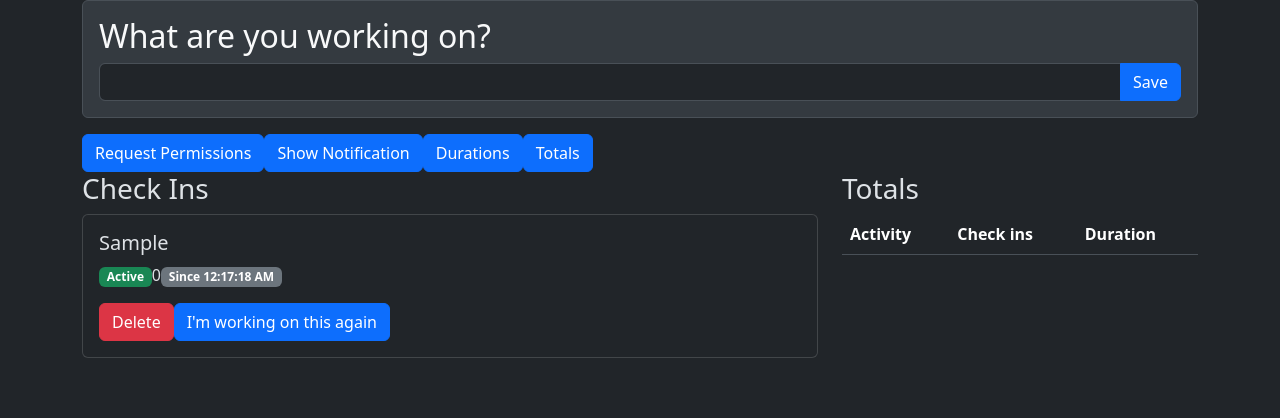
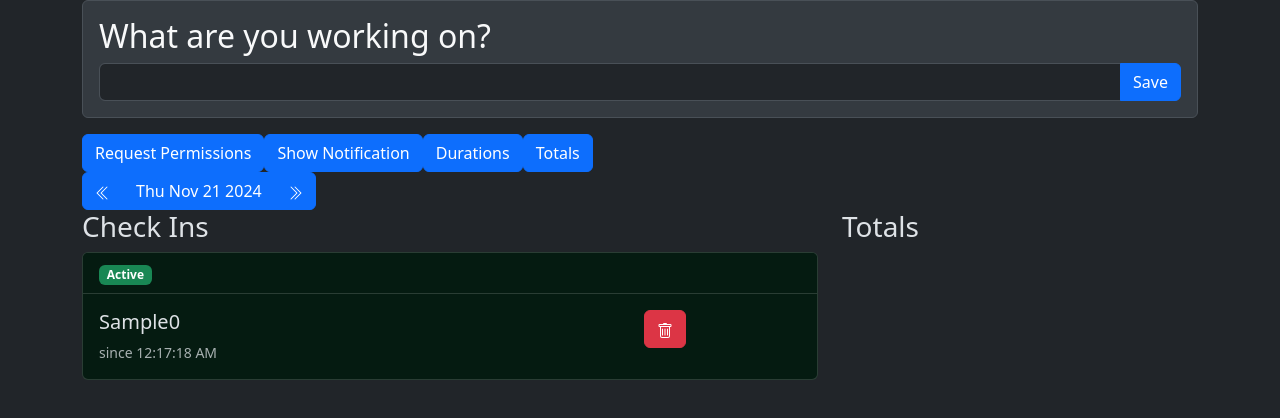
Before and after one commit to connercharlebois-stripe/hourly, a React (Create React App) app: page / in a window 1280 px wide. Both pictures are taken after typing "Sample" into the empty fields and a click on the button "Save". Shown: the top 418 px of the page. Built offline with nearby package versions, Linux system fonts and the light colour scheme.

Commit message:
Added a day filter and updated the look and feel

```diff
--- a/package.json
+++ b/package.json
@@ -13,6 +13,7 @@
     "bootstrap": "^5.3.3",
     "react": "^18.3.1",
     "react-bootstrap": "^2.10.5",
+    "react-bootstrap-icons": "^1.11.4",
     "react-dom": "^18.3.1",
     "react-scripts": "5.0.1",
     "typescript": "^4.9.5",
--- a/src/App.tsx
+++ b/src/App.tsx
@@ -1,10 +1,12 @@
 import React, { useEffect, useState } from 'react';
 import logo from './logo.svg';
 import './App.css';
-import { Alert, Badge, Button, Card, Col, Container, Form, InputGroup, ListGroup, Row, Table } from 'react-bootstrap';
+import { Alert, Badge, Button, ButtonGroup, Card, Col, Container, Form, InputGroup, ListGroup, Row, Table } from 'react-bootstrap';
 import { ICheckIn, ISummary, ITotals } from './types';
 import { getCheckIns, getDurations, getTotals, saveCheckIn, storeCheckIns } from './storage';
 import { useInterval } from './useIterval';
+import CheckInListItem from './components/CheckInListItem';
+import { ChevronBarLeft, ChevronCompactLeft, ChevronDoubleLeft, ChevronDoubleRight } from 'react-bootstrap-icons';
 
 function App() {
   const [checkIns, setCheckIns] = useState<ICheckIn[]>()
@@ -16,8 +18,15 @@ function App() {
   });
   const [activeCheckIn, setActiveCheckIn] = useState<ICheckIn>();
   const [totals, setTotals] = useState<ISummary[]>();
+  const [timeViewDay, setTimeViewDay] = useState<Date>();
   useEffect(() => {
     setCheckIns(getCheckIns())
+    const beginOfDay = new Date();
+    beginOfDay.setHours(0);
+    beginOfDay.setMinutes(0);
+    beginOfDay.setSeconds(0);
+    beginOfDay.setMilliseconds(0);
+    setTimeViewDay(beginOfDay);
   }, [])
   const handleSave = async () => {
     saveCheckIn({ ...newCheckIn, isActive: true, time: new Date() });
@@ -42,7 +51,7 @@ function App() {
     const i = setInterval(() => {
       handleGetDurations();
       handleGetTotals();
-    }, 3000)
+    }, 1000 * 60 * 5)
     const i2 = setInterval(() => {
       setActiveCheckIn(prev => {
         const n = new Notification("Time to Check In", {
@@ -51,7 +60,7 @@ function App() {
         return prev;
       })
       // handleShowNotification();
-    }, 15000)
+    }, 1000 * 60 * 20)
     return () => {
       clearInterval(i);
       clearInterval(i2);
@@ -87,6 +96,22 @@ function App() {
   const handleGetTotals = () => {
     setTotals(getTotals());
   }
+  const handleChangeTimeViewDay = (forward: boolean) => {
+    const start = timeViewDay;
+    start?.setDate(start.getDate() + (forward ? 1 : -1));
+    if (start){
+      setTimeViewDay(new Date(start));
+    }
+  }
+  const minutesToNearestHalfHours = (min: number) : number => {
+    return Math.ceil(min/30) * .5
+  }
+  const isOnSameDate = (c: Date, d: Date) :boolean => {
+    if (!c || !d){
+      return false
+    }
+    return c.toDateString() === d.toDateString();
+  }
   return (
     <div className="App">
       <header className="App-header">
@@ -113,27 +138,26 @@ function App() {
             </Col>
           </Row>
           <Row>
+            <Col sm={12}>
+
+              <ButtonGroup>
+                <Button onClick={() => handleChangeTimeViewDay(false)}><ChevronDoubleLeft /></Button>
+                <Button>
+                  {timeViewDay?.toDateString()}
+                </Button>
+                <Button onClick={() => handleChangeTimeViewDay(true)}><ChevronDoubleRight /></Button>
+              </ButtonGroup>
+            </Col>
+          </Row>
+          <Row>
             <Col sm={8}>
               <h3>Check Ins</h3>
-              {checkIns?.sort((a, b) => b.time > a.time ? 1 : -1).map(c =>
-                <Card key={c.id} className='mb-3'>
-                  <Card.Body>
-                    <Card.Title>
-                      {c.label}
-                    </Card.Title>
-                    <Card.Text>
-                      {c.isActive &&
-                        <Badge bg="success">Active</Badge>
-                      }
-                      {c.duration && c.duration > 0 &&
-                        <Badge bg="primary">{c.duration} minutes</Badge>
-                      }
-                      <Badge bg="secondary">Since {new Date(c.time).toLocaleTimeString()}</Badge>
-                    </Card.Text>
-                    <Button variant='danger' onClick={() => handleDelete(c.id)}>Delete</Button>
-                    <Button onClick={() => handleReCheckIn(c.label)}>I'm working on this again</Button>
-                  </Card.Body>
-                </Card>
+              {checkIns?.filter(c => isOnSameDate(new Date(c.time), timeViewDay!)).sort((a, b) => b.time > a.time ? 1 : -1).map(c =>
+                <CheckInListItem
+                  checkIn={c}
+                  onDelete={(n) => handleDelete(n)}
+                  onReCheckIn={(s) => handleReCheckIn(s)}
+                />
               )}
             </Col>
             <Col sm={4}>
@@ -148,15 +172,24 @@ function App() {
                     </tr>
                   </thead>
                   <tbody>
-                    {totals.map(t =>
+                    {totals.filter(t => isOnSameDate(new Date(t.date), timeViewDay!)).sort((a,b) => b.duration - a.duration).map(t =>
                       <tr>
                         <td>{t.label}</td>
                         <td>{t.checkInCount}</td>
-                        <td>{t.duration} minutes</td>
+                        <td>{minutesToNearestHalfHours(t.duration)} h<br/><span className='text-muted small'>({t.duration} minutes)</span></td>
                       </tr>
                     )}
 
                   </tbody>
+                  <tfoot>
+                    <tr>
+                        <td>Total</td>
+                        <td></td>
+                        <td>{checkIns?.map(c => minutesToNearestHalfHours(c.duration!)).reduce((prev, curr) => prev! + curr!,0)}
+                          <br/>
+                          <span className='text-muted small'>({minutesToNearestHalfHours(checkIns?.map(c => c.duration!).reduce((prev, curr) => prev + curr,0)!)} actual)</span></td>
+                      </tr>
+                  </tfoot>
                 </Table>
               }
             </Col>
--- /dev/null
+++ b/src/components/CheckInListItem.tsx
@@ -0,0 +1,48 @@
+import { Badge, Button, ButtonGroup, Card, Col, Row } from "react-bootstrap";
+import { ICheckIn } from "../types";
+import { ArrowClockwise, Trash } from "react-bootstrap-icons";
+
+type Props = {
+    checkIn: ICheckIn,
+    onDelete: (n: number) => void,
+    onReCheckIn: (s: string) => void
+}
+const CheckInListItem = (props: Props) => {
+    const c = props.checkIn;
+    return <Card key={c.id} className={`mb-3 ${c.isActive?"bg-success-subtle":""}`}>
+        {c.isActive &&
+            <Card.Header className="bg-success-subtle">
+                <Badge bg="success">Active</Badge>
+            </Card.Header>
+        }
+        <Card.Body>
+            <Row>
+                <Col sm={9}>
+                    <Card.Title className="d-flex justify-content-between">
+                        {c.label}
+
+                        {c.duration && c.duration > 0 &&
+                            <Badge bg="primary">{c.duration} min</Badge>
+                        }
+                    </Card.Title>
+                    <Card.Text className="text-muted small">
+                    since {new Date(c.time).toLocaleTimeString()}
+                    </Card.Text>
+                </Col>
+                <Col sm={3}>
+                    <ButtonGroup>
+                        <Button variant='danger' onClick={() => props.onDelete(c.id)}><Trash /></Button>
+                        {!c.isActive &&
+                            <Button variant="secondary" onClick={() => props.onReCheckIn(c.label)}><ArrowClockwise /></Button>
+                        }
+                    </ButtonGroup>
+                </Col>
+            </Row>
+        </Card.Body>
+        {/* <Card.Footer>
+            since {new Date(c.time).toLocaleTimeString()}
+        </Card.Footer> */}
+    </Card>
+}
+
+export default CheckInListItem;
--- a/src/storage.ts
+++ b/src/storage.ts
@@ -51,7 +51,7 @@ export const getDurations = () => {
 
 const diffInMinutes = (date1: Date, date2: Date) => {
     const diffInMilliseconds = new Date(date2).getTime() - new Date(date1).getTime();
-    const diffInMinutes = Math.round(diffInMilliseconds * 100 / (1000 * 60));
+    const diffInMinutes = Math.round(diffInMilliseconds / (1000 * 60));
     return Math.abs(diffInMinutes)
 }
 
@@ -68,7 +68,8 @@ export const getTotals = () => {
                 totals.push({
                     label: c.label,
                     duration: c.duration,
-                    checkInCount: 1
+                    checkInCount: 1,
+                    date: c.time
                 })
             }
         }
--- a/src/types.ts
+++ b/src/types.ts
@@ -11,5 +11,6 @@ export interface ITotals {
 export interface ISummary {
     label: string,
     duration: number,
-    checkInCount: number
+    checkInCount: number,
+    date: Date
 }
```
Also changed, not shown: 1 other file (tests, documents, lock files or other folders). Lines whose indentation alone changed are shown as unchanged.
